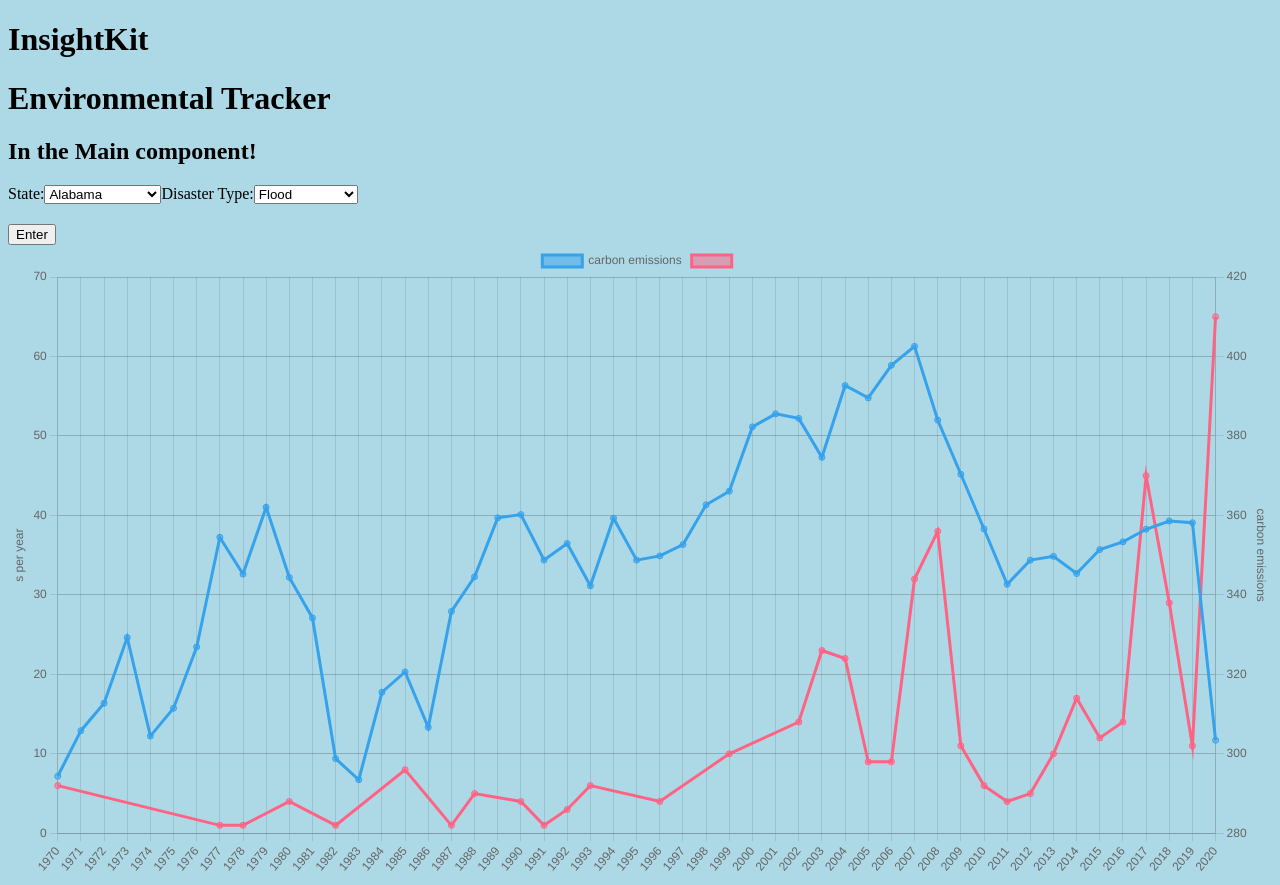
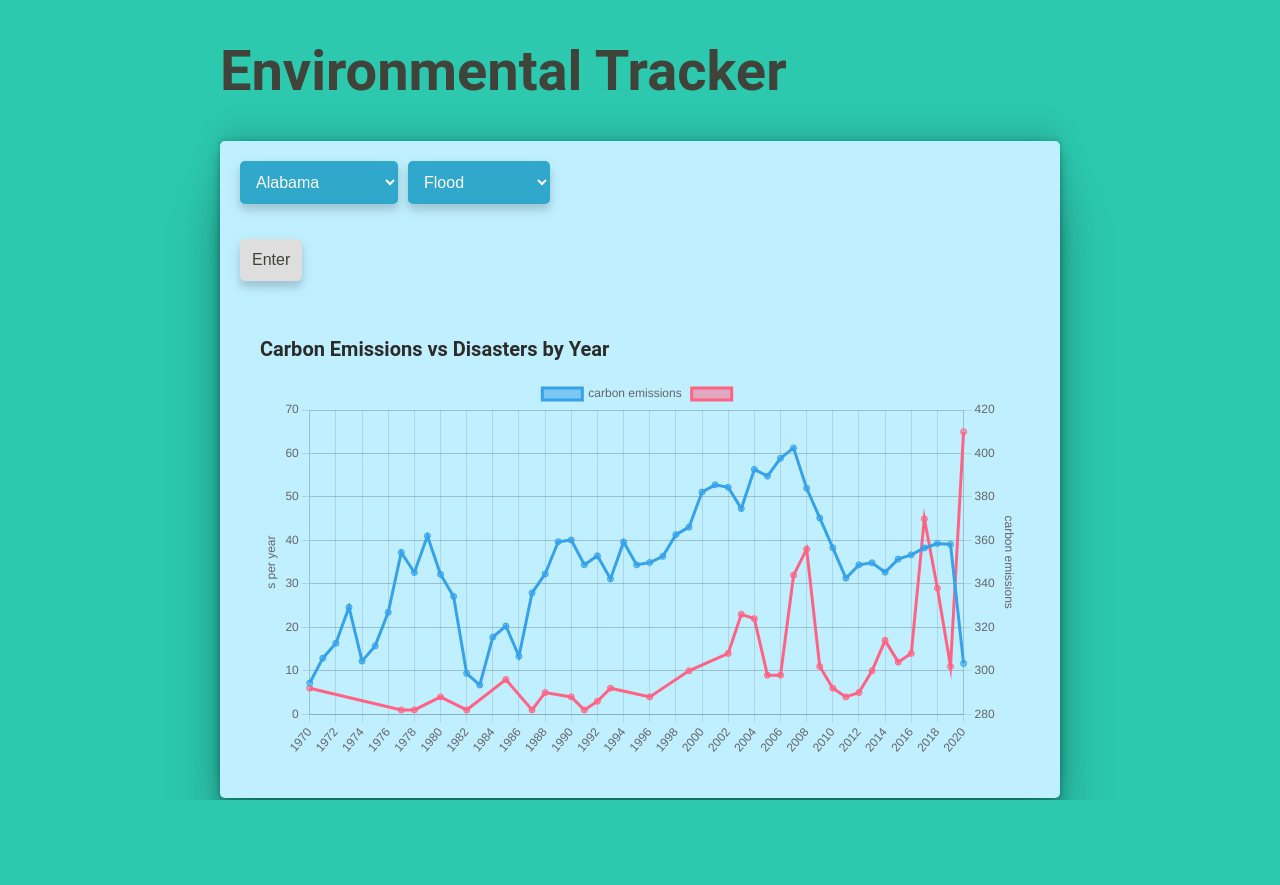
Before and after one commit to Armadillo-Visuals/InsightKit, a React app: page / in a window 1280 px wide. After the commit the page ends 800 px from the top, so only its background shows below. Built offline with nearby package versions, Linux system fonts and the light colour scheme.

Commit message:
CSS part 1

```diff
--- a/src/App.js
+++ b/src/App.js
@@ -47,9 +47,12 @@ const App = () => {
     //   }
     //   setGraphData(data)
   };
+
+  // Make the DIV element draggable:
+
   console.log('state', graphData);
   return (
-    <div>
+    <div className='title'>
       <h1>Environmental Tracker</h1>
       <Main graphData={graphData} state={state} disaster={disaster} handleClick={handleClick} />
     </div>
--- a/src/components/Graph.js
+++ b/src/components/Graph.js
@@ -94,7 +94,11 @@ const carbonData = {
 
 const Graph = (props) => {
   return (
+    <div className='graph' id='mydiv'>
+      <h2>Carbon Emissions vs Disasters by Year</h2>
       <Line
+        id='mydivheader'
+        className='line'
         datasetIdKey='disasters'
         data={{
           datasets: [
@@ -131,6 +135,7 @@ const Graph = (props) => {
           },
         }}
       />
+    </div>
   );
 };
 
--- a/src/components/Main.js
+++ b/src/components/Main.js
@@ -4,10 +4,15 @@ import Search from './search';
 
 const Main = (props) => {
   return (
-    <div>
-      <h2>In the Main component!</h2>
+    <div className='container'>
+      {/* <h1>Environmental Tracker</h1> */}
       <Search handleClick={props.handleClick} />
-      <Graph graphData={props.graphData} state={props.state} disaster={props.disaster} />
+      <Graph
+        className='graph'
+        graphData={props.graphData}
+        state={props.state}
+        disaster={props.disaster}
+      />
     </div>
   );
 };
--- a/src/components/search.js
+++ b/src/components/search.js
@@ -43,8 +43,8 @@ const Search = (props) => {
 
   return (
     <div>
-      <label htmlFor='byState'>State:</label>
-      <select id='state' name='state'>
+      <label dropbtnhtmlFor='byState'></label>
+      <select className='dropbtn' id='state' name='state'>
         <option value='Alabama'>Alabama</option>
         <option value='Alaska'>Alaska</option>
         <option value='Arkansas'>Arkansas</option>
@@ -98,8 +98,8 @@ const Search = (props) => {
         <option value='Wyoming'>Wyoming</option>
       </select>
       <span>
-        <label htmlFor='disaster'>Disaster Type:</label>
-        <select id='disaster' name='disaster'>
+        <label htmlFor='disaster'></label>
+        <select className='dropbtn' id='disaster' name='disaster'>
           <option value='Flood'>Flood</option>
           <option value='Earthquake'>Earthquake</option>
           <option value='severeStorms'>Severe Storm</option>
@@ -112,7 +112,9 @@ const Search = (props) => {
         <option value='Alabama'></option>
       </span>
       <span>
-        <button onClick={props.handleClick}>Enter</button>
+        <button className='enter' onClick={props.handleClick}>
+          Enter
+        </button>
       </span>
     </div>
   );
--- a/src/index.html
+++ b/src/index.html
@@ -7,7 +7,6 @@
     <title>InsightKit</title>
   </head>
   <body>
-    <h1>InsightKit</h1>
     <div id="root"></div>
     <script src="build/bundle.js"></script>
   </body>
--- a/src/stylesheets/styles.css
+++ b/src/stylesheets/styles.css
@@ -1,24 +1,110 @@
 html {
-  background-color: lightblue;
+  background-color: rgb(44, 201, 175);
+  /* background-color: #04aa6d; */
+}
+.title {
+  align-items: center;
+  font-size: 28px;
+  color: rgb(237, 231, 233);
+  /* margin-bottom: -20px; */
+}
+/* Dropdown Button */
+.dropbtn {
+  background-color: #2fa8cc;
+  color: rgb(255, 250, 251);
+  padding: 12px;
+  font-size: 16px;
+  border: none;
+  margin-right: 10px;
+  border-radius: 5px;
+  box-shadow: 0 5px 15px rgba(0, 0, 0, 0.1), 0 6px 6px rgba(0, 0, 0, 0.1);
+  position: relative;
+  display: inline-block;
+  align-items: left;
 }
 
-/* Dropdown Button */
-.dropbtn {
-  background-color: #04aa6d;
-  color: white;
-  padding: 16px;
+h1 {
+  color: rgb(64, 67, 57);
+}
+
+h2 {
+  font-size: 20px;
+  color: rgb(43, 44, 40);
+}
+
+.enter {
+  background-color: #dedede;
+  color: rgb(64, 67, 57);
+  padding: 12px;
   font-size: 16px;
   border: none;
+  margin-right: 10px;
+  border-radius: 5px;
+  box-shadow: 0 5px 15px rgba(0, 0, 0, 0.1), 0 6px 6px rgba(0, 0, 0, 0.1);
+  margin-bottom: 20px;
+
+  &:active {
+    transform: scale(0.98);
+  }
+
+  &:focus {
+    outline: 0;
+  }
+}
+
+body {
+  font-family: 'Roboto', sans-serif;
+  display: flex;
+  flex-direction: column;
+  align-items: center;
+  /* margin-left: 100px; */
+  /* justify-content: center; */
+  height: 100vh;
+  overflow: hidden;
+  margin: 0;
+  /* padding: 20px; */
+}
+
+.container {
+  /* background-color: rgb(180, 236, 255); */
+  background-color: rgb(192, 239, 255);
+  border-radius: 5px;
+  box-shadow: rgba(0, 0, 0, 0.25) 0px 54px 55px, rgba(0, 0, 0, 0.12) 0px -12px 30px,
+    rgba(0, 0, 0, 0.12) 0px 4px 6px, rgba(0, 0, 0, 0.17) 0px 12px 13px,
+    rgba(0, 0, 0, 0.09) 0px -3px 5px;
+  padding: 20px 20px;
+  /* text-align: center; */
+  max-width: 100%;
+  width: 800px;
+}
+
+.graph {
+  /* box-shadow: rgba(0, 0, 0, 0.1) 0px 4px 12px;; */
+  padding: 20px;
+  border-radius: 10px;
+  /* background-color: rgb(255, 250, 251) */
+  display: true;
+  /* color:aqua; */
+  width: 200;
+}
+
+.line {
+  color: #04aa6d;
+}
+.line.options.scales.grid {
+  color: #04aa6d;
+  linewidth: 200px;
 }
 
 /* The container <div> - needed to position the dropdown content */
-.dropdown {
+.dropbtn {
   position: relative;
   display: inline-block;
+  align-items: left;
 }
 
 /* Dropdown Content (Hidden by Default) */
-.dropdown-content {
+.dropbtn-content {
   display: none;
   position: absolute;
   background-color: #f1f1f1;
@@ -28,7 +114,7 @@ html {
 }
 
 /* Links inside the dropdown */
-.dropdown-content a {
+.dropbtn-content a {
   color: black;
   padding: 12px 16px;
   text-decoration: none;
@@ -38,14 +124,40 @@ html {
 /* Change color of dropdown links on hover */
 .dropdown-content a:hover {
   background-color: #ddd;
+  transform: scale(0.98);
 }
 
 /* Show the dropdown menu on hover */
 .dropdown:hover .dropdown-content {
   display: block;
+  transform: scale(0.98);
 }
 
 /* Change the background color of the dropdown button when the dropdown content is shown */
 .dropdown:hover .dropbtn {
   background-color: #3e8e41;
 }
+
+.dropbtn:hover {
+  background-color: #49bbde;
+}
+
+.enter:hover {
+  background-color: #c5c5c5;
+}
+
+/* #mydiv {
+  position: absolute;
+  z-index: 9;
+  background-color: #f1f1f1;
+  border: 1px solid #d3d3d3;
+  text-align: center;
+}
+
+#mydivheader {
+  padding: 10px;
+  cursor: move;
+  z-index: 10;
+  background-color: #2196F3;
+  color: #fff;
+} */
```
Lines whose indentation alone changed are shown as unchanged.
